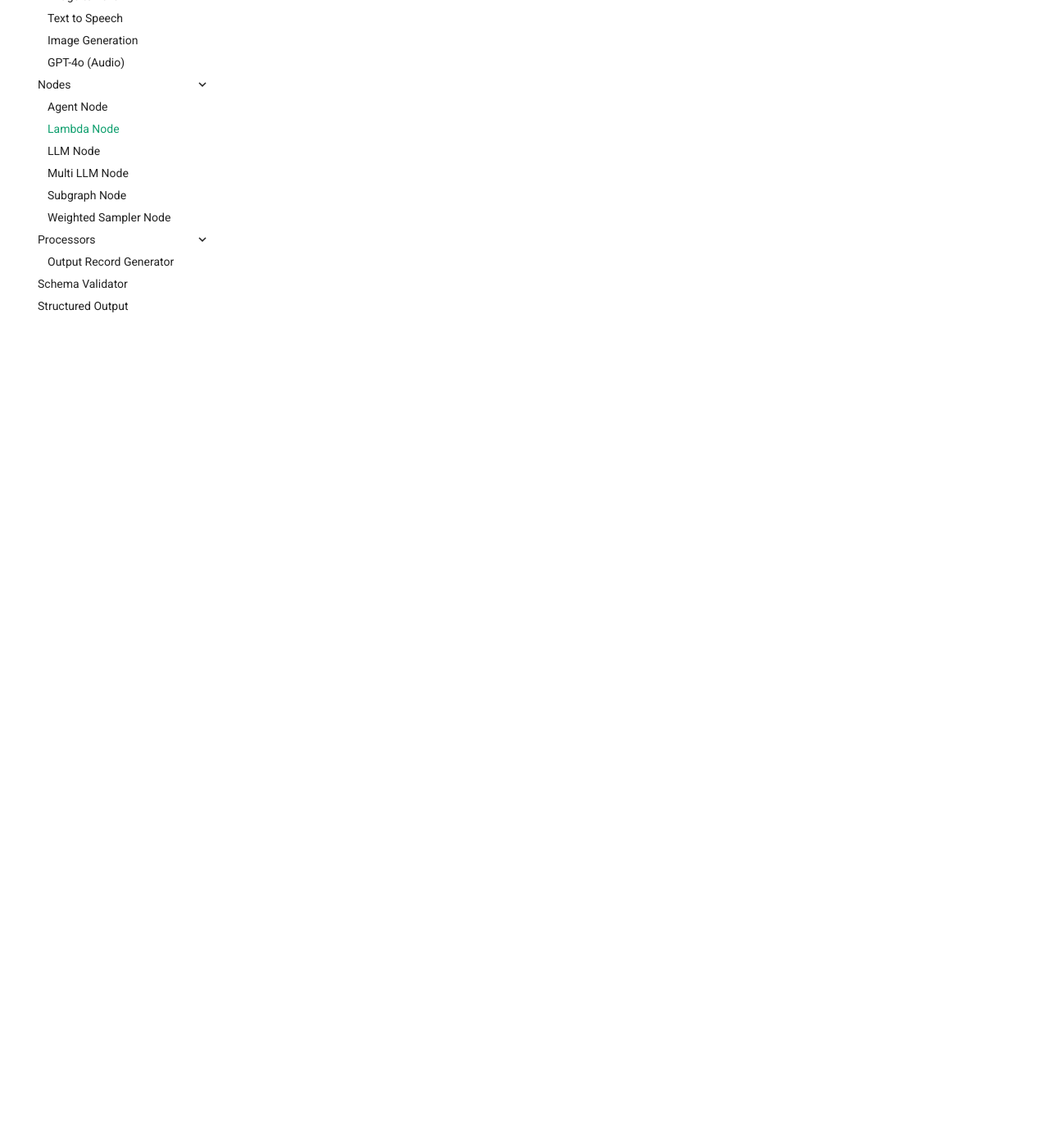
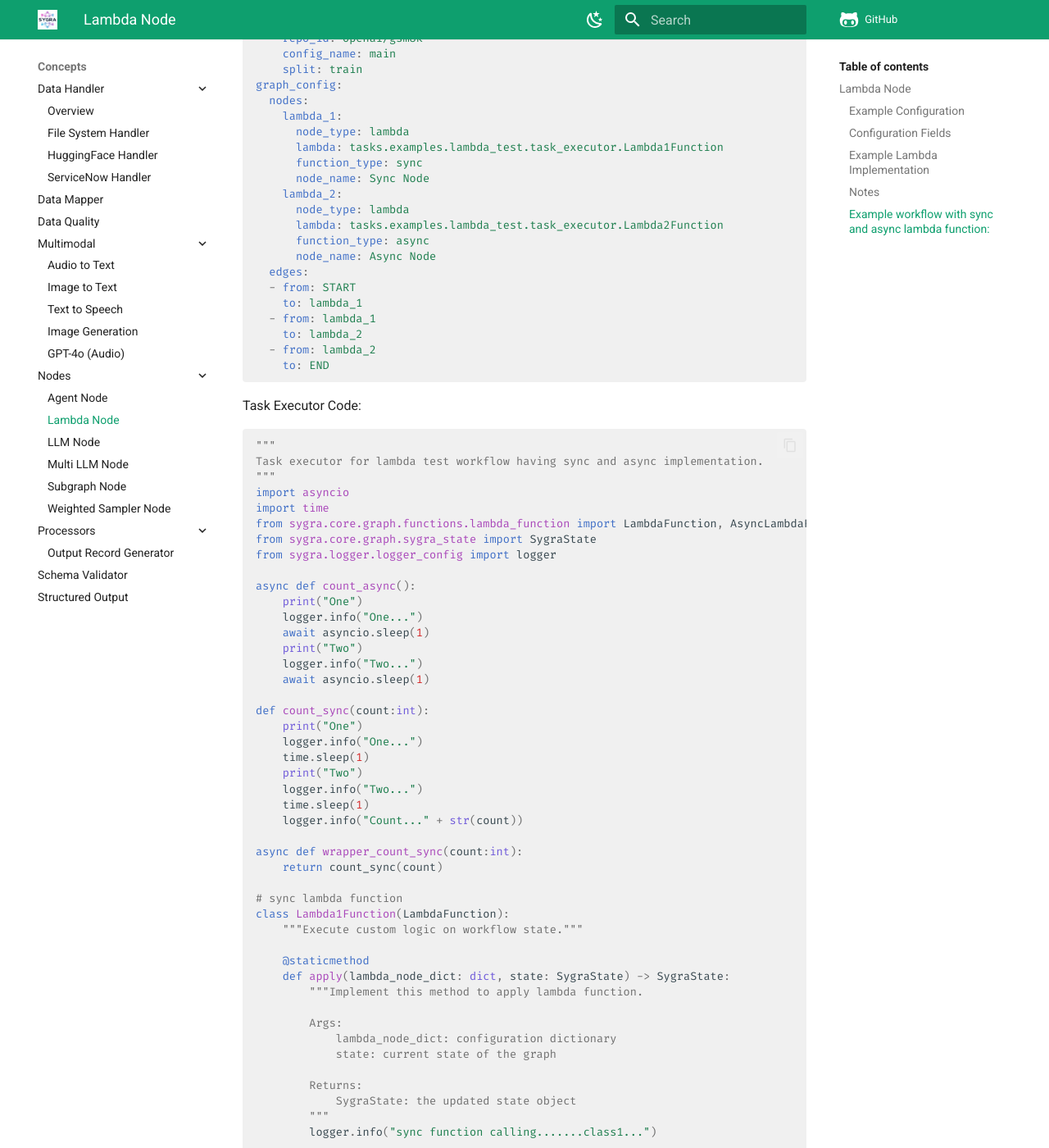
Before and after one commit to ServiceNow/SyGra, an MkDocs documentation site: the page built from docs/concepts/nodes/lambda_node.md, in a window 1280 px wide and 1400 px high, scrolled down 2082 px. Shown: the whole window at 82% size. Built offline with MkDocs 1.6.1 and Material for MkDocs 9.7.7, drawn with Linux system fonts in a browser that asks for light colours; comment, search, counter and statistics services are not loaded; some of the changed text lies outside the part shown.

Commit message:
lambda documentaiton

````diff
--- a/docs/concepts/nodes/lambda_node.md
+++ b/docs/concepts/nodes/lambda_node.md
@@ -7,6 +7,7 @@ SyGra supports custom logic in your workflow using the **lambda** node. Lambda n
 ```yaml
 lambda_function_node:
   node_type: lambda
+  function_type: sync
   lambda: path.to.module.function_name or path.to.module.LambdaFunctionImplementationClass
   output_keys:
     - return_key1
@@ -17,6 +18,9 @@ lambda_function_node:
 
 - **`node_type`**:
   Set to `lambda` to indicate this node type.
+
+- **`function_type`**:
+  Set to `sync` or `async` to indicate the type of function to execute. Default is `async`.
 
 - **`lambda`**:
   Fully qualified path to the function or class to execute.
@@ -38,6 +42,7 @@ You can implement a lambda either as a class or a function:
 from sygra.core.graph.functions.lambda_function import LambdaFunction
 from sygra.core.graph.sygra_state import SygraState
 
+# Lambda function with sync apply(), to use async flow use AsyncLambdaFunction
 class TestLambda(LambdaFunction):
     def apply(lambda_node_dict: dict, state: SygraState):
         state["return_key1"] = "hello world"
@@ -56,7 +61,114 @@ def lambda_function(lambda_node_dict: dict, state: SygraState):
 - Lambda nodes give you full control over data transformation, allowing you to bridge, preprocess, or postprocess state as needed.
 - All keys you want accessible in the next node should be listed in `output_keys`.
 - Use lambda nodes for any custom task, especially when built-in nodes do not cover your use case.
+- If you have async programming in your lambda function, use `AsyncLambdaFunction` instead of `LambdaFunction`. In this case, the `apply` function is async in nature, and you can call async function with `await` keyword.
+When you define lambda function, you need to provide `function_type` as `sync` or `async`(default).
 
+----
+### Example workflow with sync and async lambda function:
+
+YAML configuration
+```yaml
+data_config:
+  source:
+    type: hf
+    repo_id: openai/gsm8k
+    config_name: main
+    split: train
+graph_config:
+  nodes:
+    lambda_1:
+      node_type: lambda
+      lambda: tasks.examples.lambda_test.task_executor.Lambda1Function
+      function_type: sync
+      node_name: Sync Node
+    lambda_2:
+      node_type: lambda
+      lambda: tasks.examples.lambda_test.task_executor.Lambda2Function
+      function_type: async
+      node_name: Async Node
+  edges:
+  - from: START
+    to: lambda_1
+  - from: lambda_1
+    to: lambda_2
+  - from: lambda_2
+    to: END
+```
+
+Task Executor Code:
+```python
+"""
+Task executor for lambda test workflow having sync and async implementation.
+"""
+import asyncio
+import time
+from sygra.core.graph.functions.lambda_function import LambdaFunction, AsyncLambdaFunction
+from sygra.core.graph.sygra_state import SygraState
+from sygra.logger.logger_config import logger
+
+async def count_async():
+    print("One")
+    logger.info("One...")
+    await asyncio.sleep(1)
+    print("Two")
+    logger.info("Two...")
+    await asyncio.sleep(1)
+
+def count_sync(count:int):
+    print("One")
+    logger.info("One...")
+    time.sleep(1)
+    print("Two")
+    logger.info("Two...")
+    time.sleep(1)
+    logger.info("Count..." + str(count))
+
+async def wrapper_count_sync(count:int):
+    return count_sync(count)
+
+# sync lambda function
+class Lambda1Function(LambdaFunction):
+    """Execute custom logic on workflow state."""
+
+    @staticmethod
+    def apply(lambda_node_dict: dict, state: SygraState) -> SygraState:
+        """Implement this method to apply lambda function.
+
+        Args:
+            lambda_node_dict: configuration dictionary
+            state: current state of the graph
+
+        Returns:
+            SygraState: the updated state object
+        """
+        logger.info("sync function calling.......class1...")
+
+        count_sync(2)
+
+        logger.info("task done")
+        return state
+
+#async lambda function
+class Lambda2Function(AsyncLambdaFunction):
+    """Execute custom logic on workflow state."""
+
+    @staticmethod
+    async def apply(lambda_node_dict: dict, state: SygraState) -> SygraState:
+        """Implement this method to apply lambda function.
+
+        Args:
+            lambda_node_dict: configuration dictionary
+            state: current state of the graph
+
+        Returns:
+            SygraState: the updated state object
+        """
+        logger.info("async function calling.......class2...")
+        await count_async()
+        return state
+
+```
 ---
 
 **Tip:** Keep your lambda logic modular and reusable across tasks for maximum flexibility.
````
